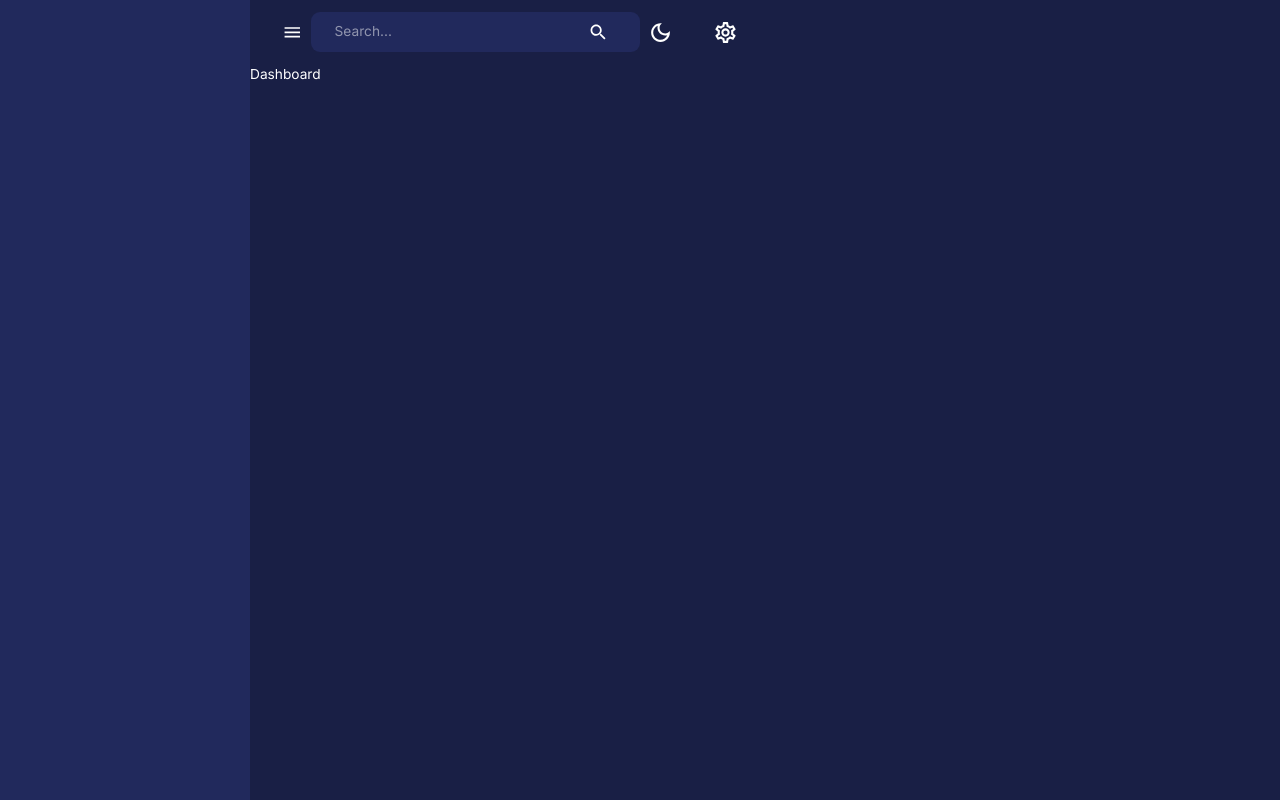
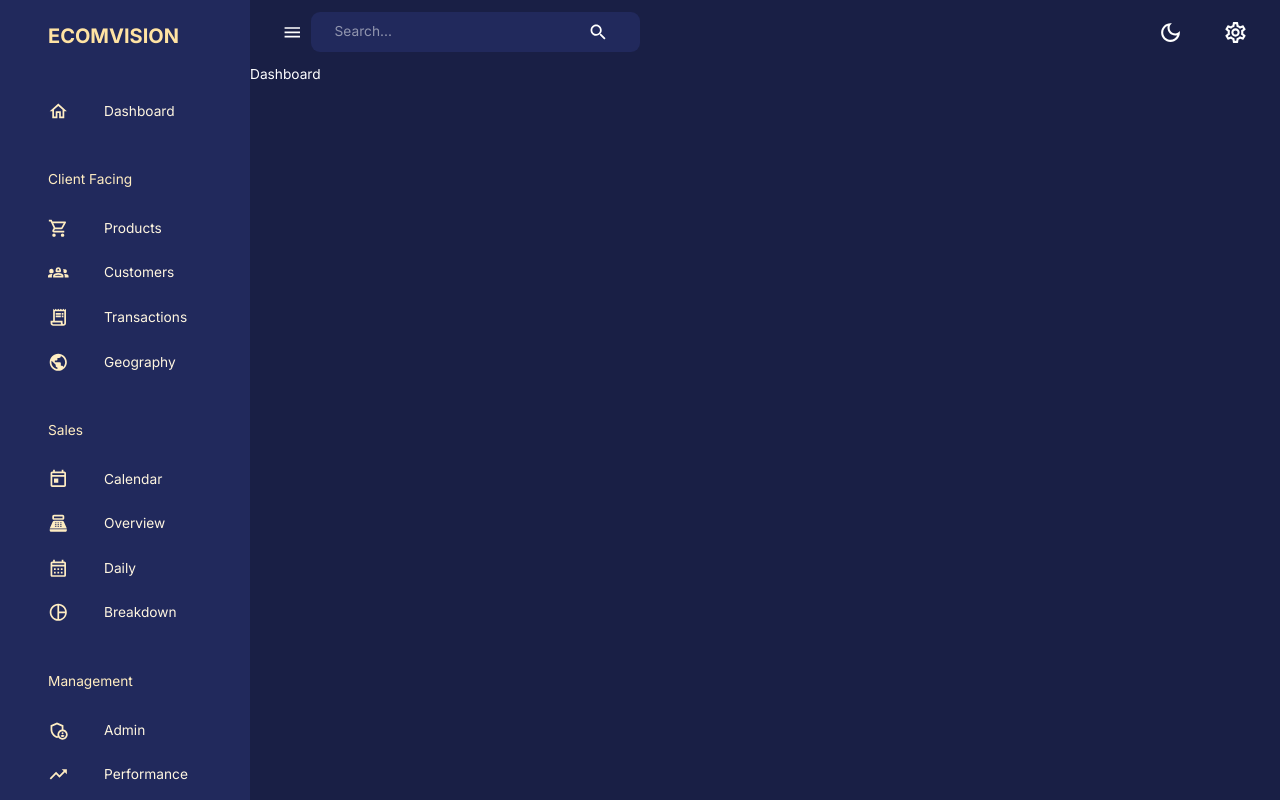
Before and after one commit to CodeWithDhruvX/AdminDashboard, a React (Create React App) app in the folder client/: page /dashboard in a window 1280 px wide. Built offline with nearby package versions, Linux system fonts and the light colour scheme.

Commit message:
Navbar code added.

```diff
--- a/client/src/components/Navbar.jsx
+++ b/client/src/components/Navbar.jsx
@@ -6,7 +6,10 @@ import { setMode } from 'state';
 import profileImage from '../assets/profile.jpeg';
 import { useTheme } from '@mui/material';
 import { AppBar, Toolbar, IconButton, InputBase } from '@mui/material';
-const Navbar = () => {
+const Navbar = ({
+    isSidebarOpen,
+    setIsSidebarOpen
+}) => {
     const dispatch = useDispatch();
     const theme = useTheme();
     console.log(theme.palette.mode);
@@ -19,7 +22,7 @@ const Navbar = () => {
             <Toolbar sx={{ justifyContent: "space-between" }}>
                 {/* left side */}
                 <FlexBetween>
-                    <IconButton onClick={() => console.log('open sidebar')}>
+                    <IconButton onClick={()=> setIsSidebarOpen(!isSidebarOpen) } >
                         <MenuIcon />
                     </IconButton>
                     <FlexBetween
--- a/client/src/components/Sidebar.jsx
+++ b/client/src/components/Sidebar.jsx
@@ -1,4 +1,4 @@
-import React from 'react'
+import React, { act } from 'react'
 import {
     Box,
     Divider,
@@ -33,6 +33,65 @@ import { useLocation, useNavigate } from 'react-router-dom';
 import FlexBetween from './FlexBetween';
 import profileImage from '../assets/profile.jpeg';
 
+const navItems = [
+    {
+        text: "Dashboard",
+        icon: <HomeOutlined />,
+    },
+    {
+        text: "Client Facing",
+        icon: null,
+    },
+    {
+        text: "Products",
+        icon: <ShoppingCartOutlined />,
+    },
+    {
+        text: "Customers",
+        icon: <Groups2Outlined />,
+    },
+    {
+        text: "Transactions",
+        icon: <ReceiptLongOutlined />,
+    },
+    {
+        text: "Geography",
+        icon: <PublicOutlined />,
+    },
+    {
+        text: "Sales",
+        icon: null,
+    },
+    {
+        text: "Calendar",
+        icon: <TodayOutlined />,
+    },
+    {
+        text: "Overview",
+        icon: <PointOfSaleOutlined />,
+    },
+    {
+        text: "Daily",
+        icon: <CalendarMonthOutlined />,
+    },
+    {
+        text: "Breakdown",
+        icon: <PieChartOutlined />,
+    },
+    {
+        text: "Management",
+        icon: null,
+    },
+    {
+        text: "Admin",
+        icon: <AdminPanelSettingsOutlined />,
+    },
+    {
+        text: "Performance",
+        icon: <TrendingUpOutlined />,
+    },
+];
+
 const Sidebar = ({
     drawerWidth,
     isSidebarOpen,
@@ -49,34 +108,93 @@ const Sidebar = ({
         setActive(pathName?.substring(1));
     }, [pathName]);
 
-    return <Box component="nav">
+    return (<Box component="nav">
         {isSidebarOpen && (
             <Drawer
                 open={isSidebarOpen}
                 onClose={() => setIsSidebarOpen(false)}
-                variant='persistent'
-                anchor='left'
+                variant="persistent"
+                anchor="left"
                 sx={{
                     width: drawerWidth,
-                    '& .MuiDrawer-paper': {
+                    "& .MuiDrawer-paper": {
                         color: theme.palette.secondary[200],
-                        boxSizing: 'border-box',
+                        boxSizing: "border-box",
                         backgroundColor: theme.palette.background.alt,
                         borderWidth: isNonMobile ? 0 : "2px",
                         width: drawerWidth
                     }
                 }
                 }
-            />
+            >
+                <Box width="100%">
+                    <Box m="1.5rem 2rem 2rem 3rem">
+
+                        <FlexBetween color={theme.palette.secondary.main}>
+                            <Box display="flex" alignItems={"center"} gap="0.5rem">
+                                <Typography variant='h4' fontWeight="bold">
+                                    ECOMVISION
+                                </Typography>
+                            </Box>
+                            {!isNonMobile && (
+                                <IconButton onClick={() => setIsSidebarOpen(!isSidebarOpen)}>
+                                    {isSidebarOpen ? <ChevronLeft /> : <ChevronRightOutlined />}
+                                </IconButton>
+                            )}
+                        </FlexBetween>
+                    </Box>
+
+                    <List>
+                        {navItems.map(({ text, icon }) => {
+                            if (!icon) {
+                                return (
+                                    <Typography key={text} sx={{ m: "2.25rem 0 1rem 3rem" }}>
+                                        {text}
+                                    </Typography>
+                                )
+                            }
+
+                            const lcText = text.toLowerCase();
+
+                            return (
+                                <ListItem key={text} disablePadding>
+                                    <ListItemButton
+                                        onClick={() => {
+                                            navigate(`${lcText}`);
+                                            setActive(lcText);
+                                        }}
+                                        sx={{
+                                            borderRadius: "0 2rem 2rem 0",
+                                            backgroundColor: active === lcText ? theme.palette.secondary[300] : "transparent",
+                                            color: active === lcText ? theme.palette.primary[600] : theme.palette.secondary[100]
+                                        }}
+                                    >
+                                        <ListItemIcon
+                                            sx={{
+                                                ml: "2rem",
+                                                color: active === lcText ? theme.palette.primary[600] : theme.palette.secondary[200]
+                                            }}>
+                                            {icon}
+                                        </ListItemIcon>
+                                        <ListItemText
+                                            primary={text}
+                                        />
+                                        {active === lcText && (
+                                            <ChevronRightOutlined sx={{
+                                                ml: "auto",
+                                            }} />
+                                        )}
+                                    </ListItemButton>
+                                </ListItem>
+                            )
+                        })}
+                    </List>
+                </Box>
+            </Drawer>
         )}
-        <Box width="100%">
-            <Box m="1.5rem 2rem 2rem 3rem">
-            </Box>
-            <FlexBetween color={theme.palette.secondary.main}>
 
-            </FlexBetween>
-        </Box>
     </Box>
+    )
 }
 
 export default Sidebar
--- a/client/src/scenes/layout/index.jsx
+++ b/client/src/scenes/layout/index.jsx
@@ -1,4 +1,4 @@
-import React from 'react'
+import React, { useState } from 'react'
 import Navbar from 'components/Navbar';
 import Box from "@mui/material/Box";
 import { Outlet } from 'react-router-dom';
@@ -6,17 +6,17 @@ import Sidebar from 'components/Sidebar';
 import { useMediaQuery } from '@mui/material';
 
 const Layout = () => {
-    const isNonMobile=useMediaQuery('(min-width:600px)');
-    const [isSidebarOpen,setIsSidebarOpen]=React.useState(true);
+    const isNonMobile = useMediaQuery('(min-width:600px)');
+    const [isSidebarOpen, setIsSidebarOpen] = useState(true);
     return (
-        <Box display={isNonMobile?"flex":"block"} width="100%" height="100%">
+        <Box display={isNonMobile ? "flex" : "block"} width="100%" height="100%">
             <Sidebar
                 isNonMobile={isNonMobile}
                 drawerWidth="250px"
                 isSidebarOpen={isSidebarOpen}
                 setIsSidebarOpen={setIsSidebarOpen}
             />
-            <Box>
+            <Box flexGrow={1}>
                 <Navbar
                     isSidebarOpen={isSidebarOpen}
                     setIsSidebarOpen={setIsSidebarOpen} />
--- a/client/src/state/index.js
+++ b/client/src/state/index.js
@@ -3,6 +3,7 @@ import { createSlice } from "@reduxjs/toolkit";
 
 const initialState = {
     mode: "dark",
+    userId:"76728787787827ew"
 };
 
 export const globalSlice = createSlice({
```
Lines whose indentation alone changed are shown as unchanged.
